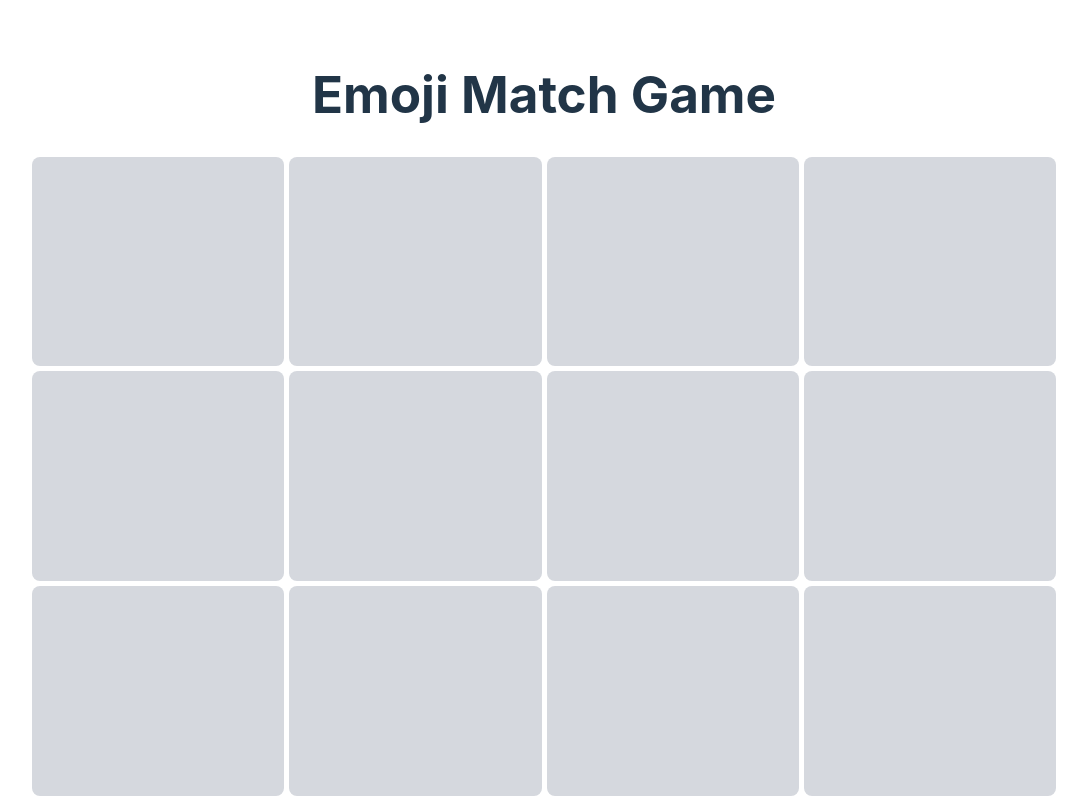
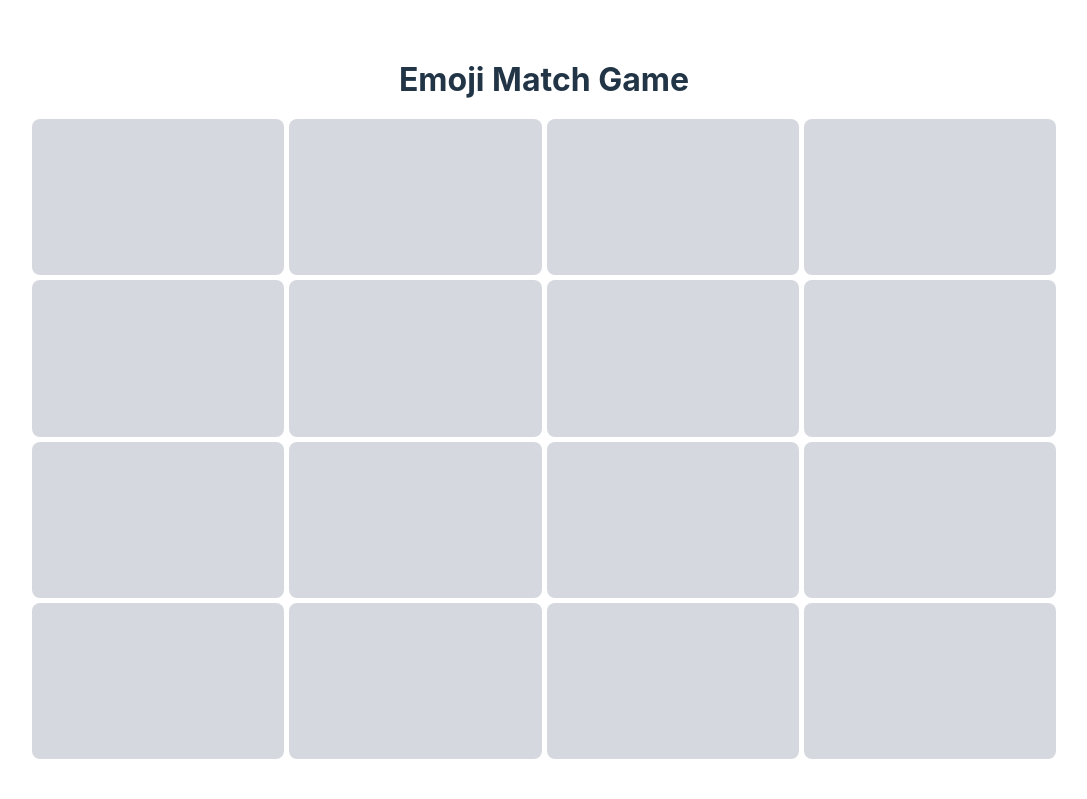
Before and after one commit to brenelz/react-emojimatch, a React (Vite) app: page / in a window 1280 px wide. Shown: the top 799 px of the page, without its empty margins (96-1183 px from the left). Built offline with nearby package versions, Linux system fonts and the light colour scheme.

Commit message:
Few more tweaks

```diff
--- a/src/App.css
+++ b/src/App.css
@@ -8,6 +8,10 @@
   align-items: center;
 }
 
+#root h1 {
+  font-size: 2em;
+}
+
 .board {
   max-width: 1280px;
   display: grid;
@@ -15,6 +19,8 @@
   aspect-ratio: 1.2;
   width: 80vw;
   grid-template-columns: repeat(4, 1fr);
+
+  max-height: 80vh;
 }
 
 .cell {
```
